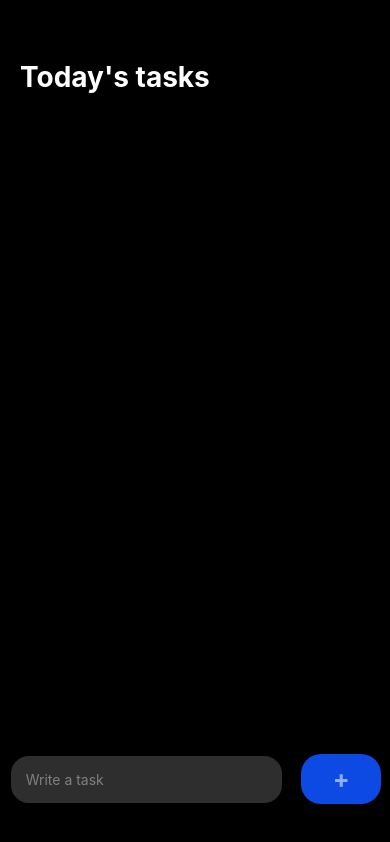
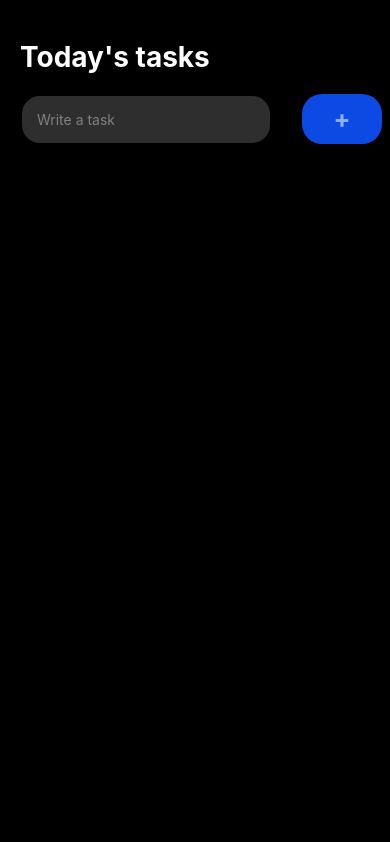
Before and after one commit to EnricPlanasMulet/TodoListApp, a React Native app: screen / in a window 390 px wide. Built offline with nearby package versions, Linux system fonts and the light colour scheme.

Commit message:
Write a task bar top position

```diff
--- a/App.js
+++ b/App.js
@@ -30,6 +30,18 @@ export default function App() {
       {/*Today's tasks*/}
       <View style={styles.tasksWrapper}>
         <Text style={styles.sectionTitle}>Today's tasks</Text>
+         {/*Write a task*/}
+      <KeyboardAvoidingView
+        behavior={Platform.OS === "ios"?"padding":"height"}
+        style={styles.writeTaskWrapper}>
+          <TextInput style={styles.input} keyboardAppearance='dark' placeholder={'Write a task'} placeholderTextColor="#808080ff" value={task} onChangeText={text => setTask(text)}/>
+
+          <TouchableOpacity onPress={() => handleAddTask()}>
+            <View style={styles.addWrapper}>
+                <Text style={styles.addText}>+</Text>
+            </View>
+          </TouchableOpacity>
+        </KeyboardAvoidingView>
         <View style={styles.items}>
           {/*This is where the tasks will go!*/}
           {
@@ -41,20 +53,6 @@ export default function App() {
           }
         </View>
       </View>
-
-
-      {/*Write a task*/}
-      <KeyboardAvoidingView
-        behavior={Platform.OS === "ios"?"padding":"height"}
-        style={styles.writeTaskWrapper}>
-          <TextInput style={styles.input} keyboardAppearance='dark' placeholder={'Write a task'} placeholderTextColor="#808080ff" value={task} onChangeText={text => setTask(text)}/>
-
-          <TouchableOpacity onPress={() => handleAddTask()}>
-            <View style={styles.addWrapper}>
-                <Text style={styles.addText}>+</Text>
-            </View>
-          </TouchableOpacity>
-        </KeyboardAvoidingView>
     </View>
   );
 }
@@ -65,7 +63,7 @@ const styles = StyleSheet.create({
     backgroundColor: '#000000ff',
   },
   tasksWrapper: {
-    paddingTop: 60,
+    paddingTop: 40,
     paddingHorizontal: 20
   },
   sectionTitle: {
@@ -74,11 +72,11 @@ const styles = StyleSheet.create({
     fontWeight: 'bold'
   },
   items: {
-    marginTop: 30,
+    marginTop: 10,
   },
   writeTaskWrapper: {
-    position: 'absolute',
-    bottom: 30,
+    marginTop: 10,
+    position: 'relative',
     width: '100%',
     flexDirection: 'row',
     justifyContent: 'space-around',
@@ -95,6 +93,7 @@ const styles = StyleSheet.create({
     width: 275,
     borderWidth: 2,
     borderColor: '#000000ff',
+    marginRight:30,
   },
   addWrapper: {
     width: 80,
@@ -105,6 +104,7 @@ const styles = StyleSheet.create({
     alignItems: 'center',
     marginBottom:10,
     marginTop:10,
+    marginRight:5,
 
   },
   addText: {
```
